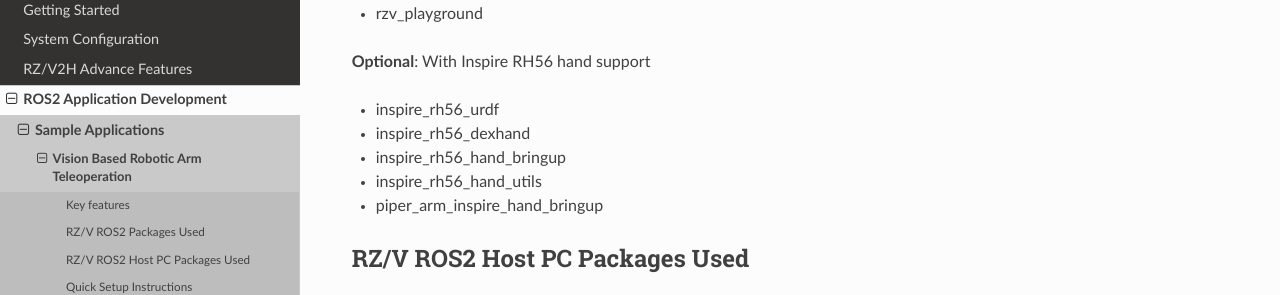
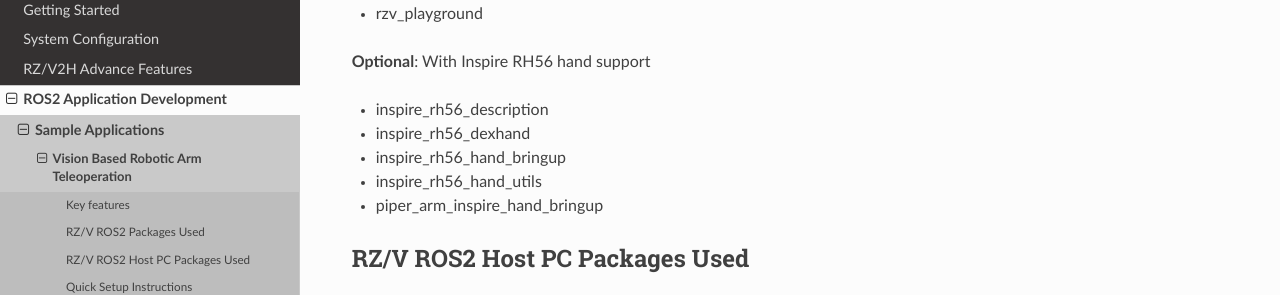
Before and after one commit to renesas-rdk/rzv2h_rdk_documentation, a Sphinx documentation site: the page built from source/3_ros2_development/sample_apps/arm_teleoperation.rst, in a window 1280 px wide and 900 px high, scrolled down 693 px. Shown: the part 158-453 px from the top of the window. Built offline with Sphinx 7.4.7 and the Read the Docs theme 3.1.0, drawn with Linux system fonts in a browser that asks for light colours.

Commit message:
fix: correct the package name in teleop arm demo
Signed-off-by: Cong Nguyen <cong.nguyen.zn@renesas.com>

```diff
--- a/source/3_ros2_development/sample_apps/arm_teleoperation.rst
+++ b/source/3_ros2_development/sample_apps/arm_teleoperation.rst
@@ -36,7 +36,7 @@ RZ/V ROS2 Packages Used
 
 **Optional**: With Inspire RH56 hand support
 
-- inspire_rh56_urdf
+- inspire_rh56_description
 - inspire_rh56_dexhand
 - inspire_rh56_hand_bringup
 - inspire_rh56_hand_utils
```
